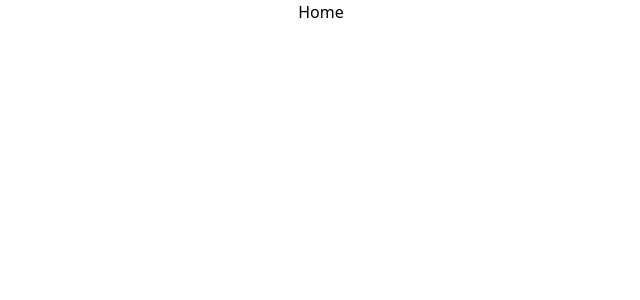
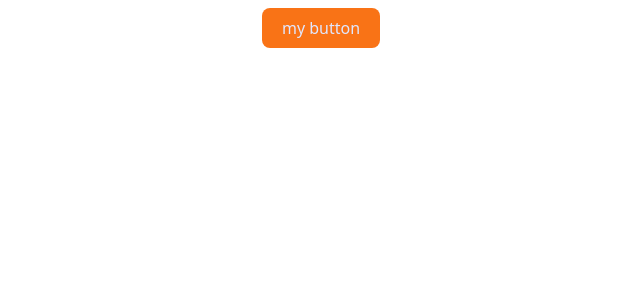
Before and after one commit to JuanGuevara90/react-cocktails, a React (Vite) app: page / in a window 1280 px wide. Shown: the top 300 px of the page, without its empty margins (319-959 px from the left). Built offline with nearby package versions, Linux system fonts and the light colour scheme.

Commit message:
Create button component

```diff
--- /dev/null
+++ b/src/components/Button.tsx
@@ -0,0 +1,19 @@
+import React from 'react';
+
+interface ButtonProps {
+  label: string;
+  onClick?: React.MouseEventHandler<HTMLButtonElement>;
+}
+
+const Button = ({ label, onClick }: ButtonProps) => {
+  return (
+    <button
+      className='h-10 px-5 m-2 text-indigo-100 transition-colors duration-150 bg-orange-500 rounded-lg focus:shadow-outline hover:bg-orange-600'
+      onClick={onClick}
+      >
+      {label}
+    </button>
+  );
+};
+
+export default Button;
--- a/src/pages/Home.tsx
+++ b/src/pages/Home.tsx
@@ -1,10 +1,13 @@
 import React from 'react'
+import Button from '../components/Button'
 
 type Props = {}
 
 const Home = (props: Props) => {
   return (
-    <div>Home</div>
+    <div>
+      <Button label="my button"/>
+    </div>
   )
 }
 
```
